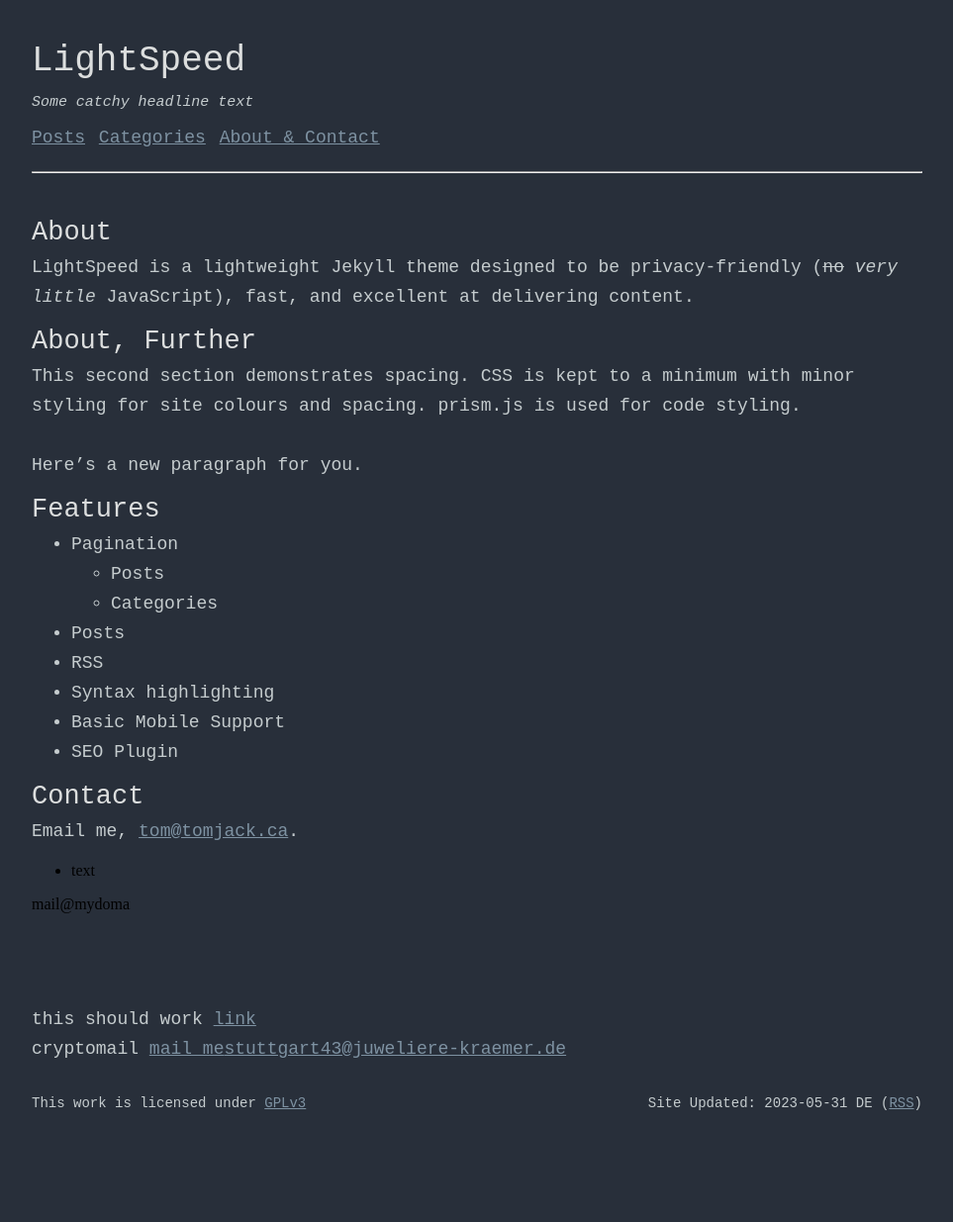
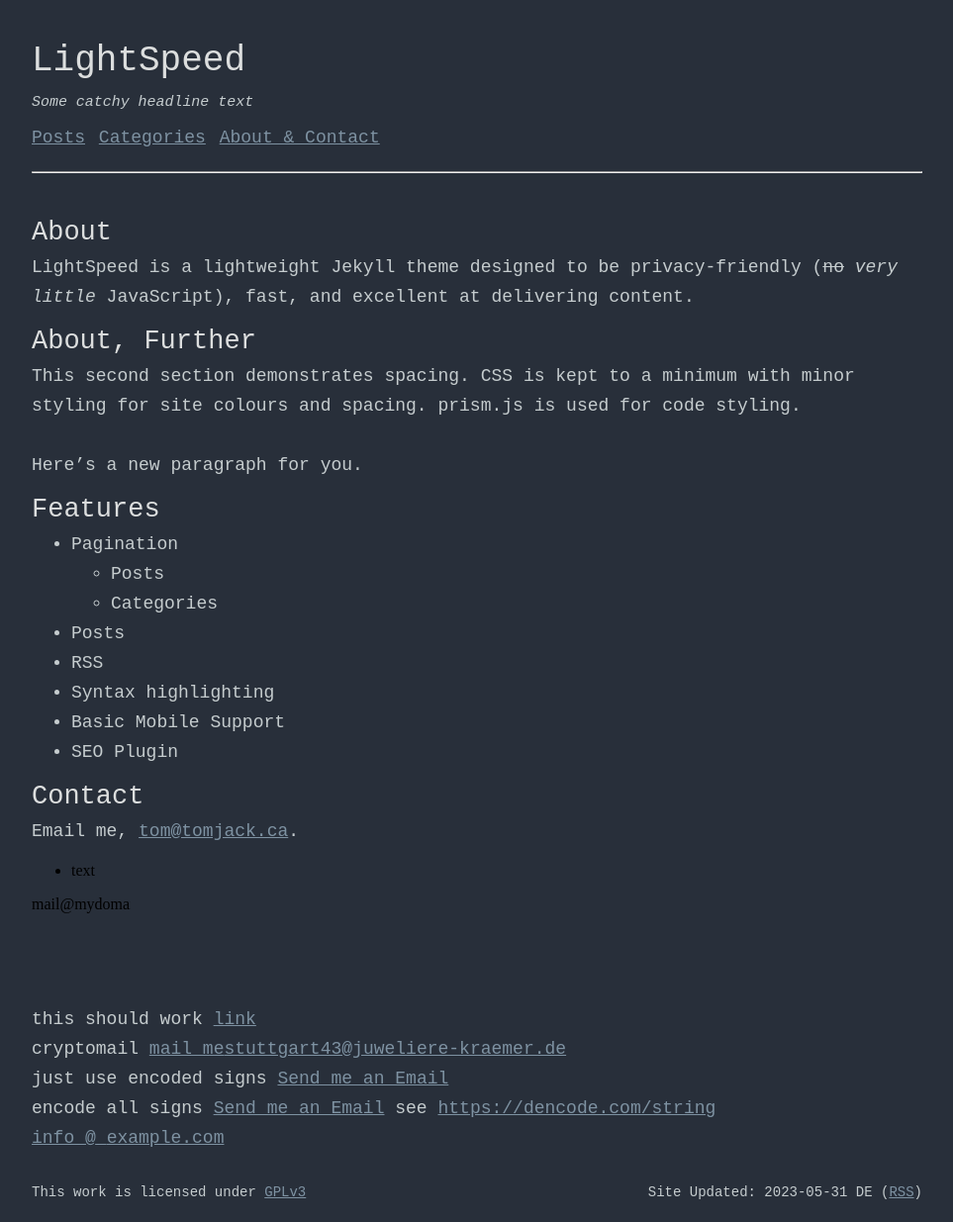
Before and after one commit to Kugeleis/kugeleis.github.io, a Jekyll site: the page built from index.md, in a window 1280 px wide. Shown: the whole page at 99% size, without its empty margins (158-1121 px from the left). Built offline with Jekyll 4.4.1, drawn with Linux system fonts in a browser that asks for light colours; before the commit the page ends 1145 px from its top, so only the background shows below that.

Commit message:
some mail obfuscation

```diff
--- a/index.md
+++ b/index.md
@@ -30,4 +30,17 @@ Email me, [tom@tomjack.ca](mailto:tom@tomjack.ca).
 this should work <a href="&ouml;">link</a>
 <br>
 cryptomail
-<a href="#" class="cryptedmail" data-davor="stuttgart43" data-wohin="juweliere-kraemer" data-ende="de" >mail me</a>
+<a href="#" class="cryptedmail" data-davor="stuttgart43" data-wohin="juweliere-kraemer" data-ende="de" >mail me</a><br>
+just use encoded signs <a href="mailto:email&#64;address&#46;com">Send me an Email</a><br>
+encode all signs <a href="&#x6d;&#x61;&#x69;&#x6c;&#x74;&#x6f;&colon;&#x6d;&#x61;&#x69;&#x6c;&commat;&#x65;&#x78;&#x61;&#x6d;&#x70;&#x6c;&#x65;&period;&#x6f;&#x72;&#x67;">Send me an Email</a>
+see <a href="https://dencode.com/string">https://dencode.com/string</a><br>
+<style>
+:root { --mydom: "example.com"; }
+.at:before { content: "@"; }
+.dom:after { content: var(--mydom); }
+</style>
+<a href="mailto:i%6efo@example%2ecom">
+    info
+    <span class="at"></span>
+    <span class="dom"></span>
+</a>
```
